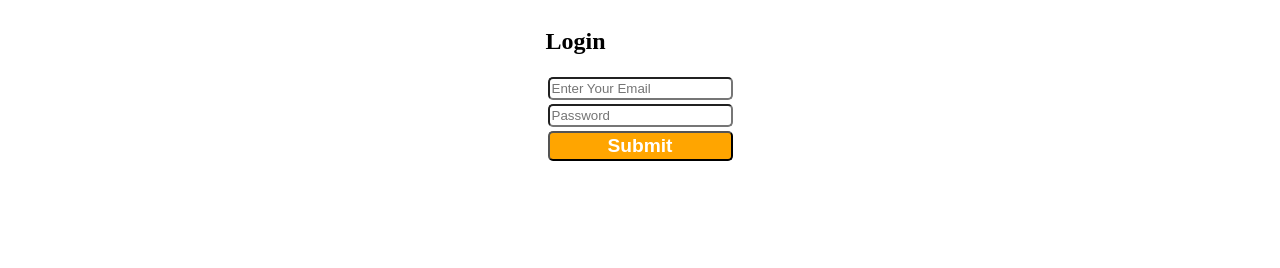
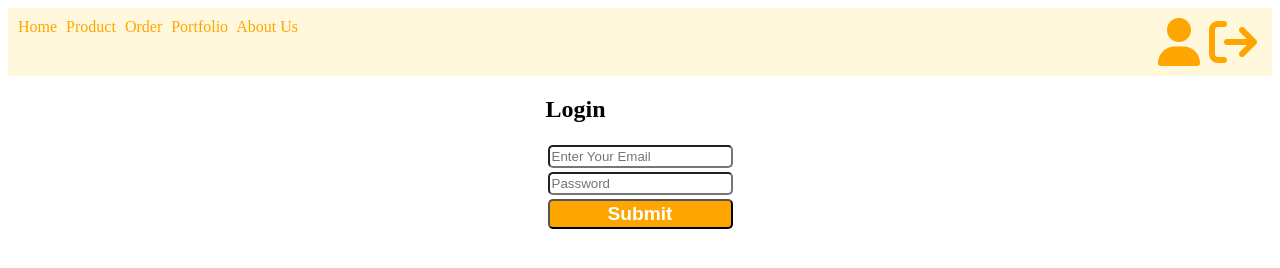
Before and after one commit to nahidhashik/module-8pro, a plain HTML site: page index.html in a window 1280 px wide. Drawn offline with Linux system fonts and the light colour scheme.

Commit message:
display flex, justify content spance between, login form added

```diff
--- a/index.html
+++ b/index.html
@@ -6,9 +6,30 @@
     <meta name="viewport" content="width=device-width, initial-scale=1.0">
     <link rel="stylesheet" href="style.css">
     <link rel="shortcut icon" href="favicon.ico" type="image/x-icon">
+    <!-- font awsome link -->
+    <script src="https://kit.fontawesome.com/fa2c48a7ed.js" crossorigin="anonymous"></script>
     <title>Document</title>
 
 <style>
+
+    .nav-menu a{
+
+        text-decoration: none;
+        margin-right: 5px;
+        color: orange;
+    }
+
+    .nav-menu{
+        display: flex;
+        justify-content: space-between;
+        background-color: cornsilk;
+        padding: 10px;
+    }
+    /* span{
+
+        display: flex;
+        justify-content: space-between;
+    } */
 
     .log-in{
 
@@ -35,10 +56,36 @@
         font-size: larger;
         font-weight: 700;
     }
+
+    .fa-user{
+       color: orange;
+       font-size: 3em;
+    }
+    .fa-arrow-right-from-bracket{
+
+        color: orange;
+        font-size: 3em;
+    }
 </style>
 
 </head>
 <body>
+
+    <header>
+        <nav class="nav-menu">
+           <span>
+            <a href="www.github.com">Home</a>
+            <a href="www.github.com">Product</a>
+            <a href="www.github.com">Order</a>
+            <a href="www.github.com">Portfolio</a>
+            <a href="www.github.com">About Us</a>
+           </span>
+           <span>
+            <a href=""><i class="fa-solid fa-user"></i></a>
+            <a href=""><i class="fa-sharp fa-solid fa-arrow-right-from-bracket"></i></a>
+           </span>
+        </nav>
+    </header>
 
     <section class="log-in">
         <form action="" class="log-form">
```
